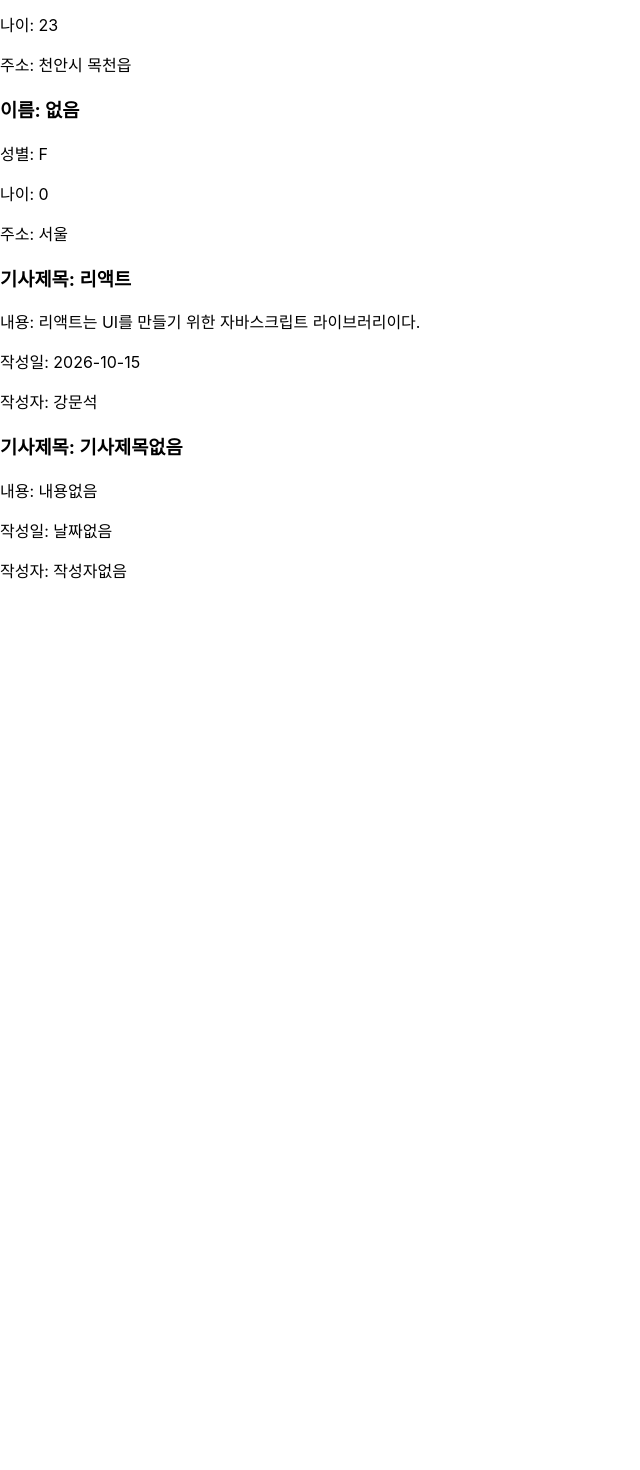
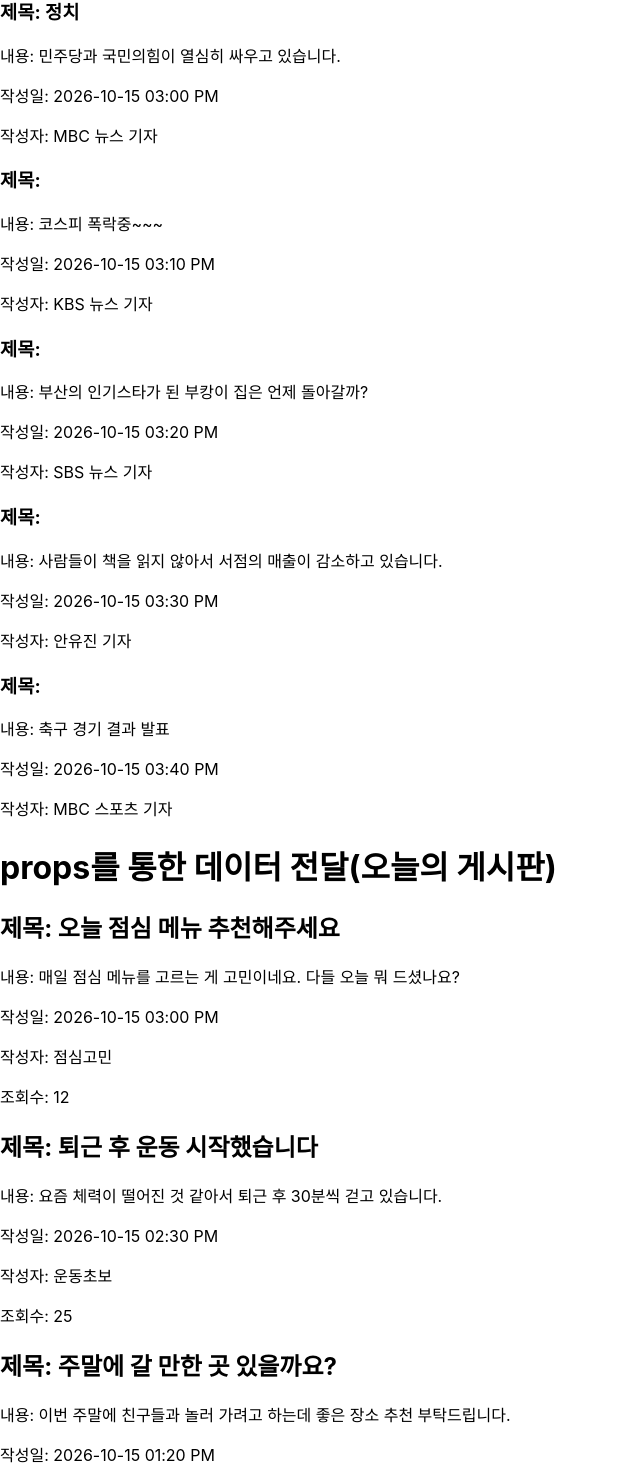
Before and after one commit to JBear-ai/human-sample-react, a React (Create React App) app: page / in a window 1280 px wide. Shown: the part 92-1562 px from the top of the page, without its empty margins (0-640 px from the left). Before the commit the page ends 800 px from the top, so only its background shows below. Built offline with nearby package versions, Linux system fonts and the light colour scheme.

Commit message:
10월 15일 오후 16:45에 작성되며 목요일 수업진도는 여기까지

```diff
--- a/src/App.js
+++ b/src/App.js
@@ -1,7 +1,129 @@
 import "./App.css";
 import React from "react";
-import WelcomeProp from "./WelcomProp";
+// import WelcomeProp from "./WelcomProp";
 import Article from "./Article";
+import BoardDto from "./BoardDto";
+
+const data = [
+  {
+    // 뉴스 데이터 'e'가 밑에 내용을 의미함
+    title: "정치",
+    content: "민주당과 국민의힘이 열심히 싸우고 있습니다.",
+    author: "MBC 뉴스 기자",
+    date: "2026-10-15 03:00 PM",
+  },
+  {
+    tutle: "경제",
+    content: "코스피 폭락중~~~",
+    author: "KBS 뉴스 기자",
+    date: "2026-10-15 03:10 PM",
+  },
+  {
+    tutle: "사회",
+    content: "부산의 인기스타가 된 부캉이 집은 언제 돌아갈까?",
+    author: "SBS 뉴스 기자",
+    date: "2026-10-15 03:20 PM",
+  },
+  {
+    tutle: "문화",
+    content: "사람들이 책을 읽지 않아서 서점의 매출이 감소하고 있습니다.",
+    author: "안유진 기자",
+    date: "2026-10-15 03:30 PM",
+  },
+  {
+    tutle: "스포츠",
+    content: "축구 경기 결과 발표",
+    author: "MBC 스포츠 기자",
+    date: "2026-10-15 03:40 PM",
+  },
+];
+
+const data2 = [
+  {
+    id: 1,
+    title: "오늘 점심 메뉴 추천해주세요",
+    content: "매일 점심 메뉴를 고르는 게 고민이네요. 다들 오늘 뭐 드셨나요?",
+    LocalDateTime: "2026-10-15 03:00 PM",
+    name: "점심고민",
+    viewCount: 12,
+  },
+  {
+    id: 2,
+    title: "퇴근 후 운동 시작했습니다",
+    content: "요즘 체력이 떨어진 것 같아서 퇴근 후 30분씩 걷고 있습니다.",
+    LocalDateTime: "2026-10-15 02:30 PM",
+    name: "운동초보",
+    viewCount: 25,
+  },
+  {
+    id: 3,
+    title: "주말에 갈 만한 곳 있을까요?",
+    content:
+      "이번 주말에 친구들과 놀러 가려고 하는데 좋은 장소 추천 부탁드립니다.",
+    LocalDateTime: "2026-10-15 01:20 PM",
+    name: "주말여행",
+    viewCount: 34,
+  },
+  {
+    id: 4,
+    title: "요즘 날씨가 많이 쌀쌀하네요",
+    content: "아침저녁으로 기온이 내려가서 이제 겉옷을 챙겨야겠어요.",
+    LocalDateTime: "2026-10-15 11:40 AM",
+    name: "가을사람",
+    viewCount: 18,
+  },
+  {
+    id: 5,
+    title: "집에서 간단하게 요리해 봤어요",
+    content: "오늘은 김치볶음밥을 만들어 먹었는데 생각보다 맛있었습니다.",
+    LocalDateTime: "2026-10-14 07:10 PM",
+    name: "자취요리사",
+    viewCount: 42,
+  },
+  {
+    id: 6,
+    title: "요즘 재미있는 드라마 추천받아요",
+    content: "퇴근하고 볼 드라마를 찾고 있습니다. 재미있는 작품 있을까요?",
+    LocalDateTime: "2026-10-14 05:30 PM",
+    name: "드라마팬",
+    viewCount: 57,
+  },
+  {
+    id: 7,
+    title: "카페에서 공부하는 게 좋네요",
+    content:
+      "집에서는 집중이 잘 안 되는데 카페에 나오니 공부가 잘되는 것 같습니다.",
+    LocalDateTime: "2026-10-14 03:15 PM",
+    name: "공부중",
+    viewCount: 21,
+  },
+  {
+    id: 8,
+    title: "새로운 취미를 찾고 있습니다",
+    content: "최근에 여유 시간이 생겨서 새로운 취미를 시작해 보려고 합니다.",
+    LocalDateTime: "2026-10-13 08:00 PM",
+    name: "취미탐색",
+    viewCount: 39,
+  },
+  {
+    id: 9,
+    title: "아침 일찍 일어나는 방법이 있을까요?",
+    content:
+      "알람을 여러 개 맞춰도 아침에 일어나기가 어렵네요. 좋은 방법 있을까요?",
+    LocalDateTime: "2026-10-13 09:20 AM",
+    name: "늦잠쟁이",
+    viewCount: 63,
+  },
+  {
+    id: 10,
+    title: "오늘 하루도 수고하셨습니다",
+    content:
+      "월요일부터 바쁘게 지냈는데 벌써 한 주의 중간이네요. 모두 힘내세요!",
+    LocalDateTime: "2026-10-12 06:40 PM",
+    name: "행복한하루",
+    viewCount: 46,
+  },
+];
 
 function App() {
   // 자바스크립은 문법 구간
@@ -16,20 +138,12 @@ function App() {
     // props를 통해 부모 컴포넌트에서 자식 컴포넌트로 데이터를 전달할 수 있다.
 
     <>
-      <WelcomeProp
-        name="강문석"
-        gender="남자"
-        age={23}
-        address="천안시 목천읍"
-      />
-      <WelcomeProp />
-      <Article
-        title="리액트"
-        content="리액트는 UI를 만들기 위한 자바스크립트 라이브러리이다."
-        date="2026-10-15"
-        author="강문석"
-      />
-      <Article />
+      <h1>props를 통한 데이터 전달(오늘의 뉴스)</h1>
+      {data && data.map((e, index) => <Article key={index} data={e} />)}
+
+      <h1>props를 통한 데이터 전달(오늘의 게시판)</h1>
+      {data2 &&
+        data2.map((board, index) => <BoardDto key={index} data2={board} />)}
     </>
   );
 }
--- a/src/Article.js
+++ b/src/Article.js
@@ -6,20 +6,31 @@
 // default 설정 사용 할 것
 // 구조 분해 사용 할것
 
-const Article = (props) => {
-  const {
-    // 구조 분해 방식 및 기본값 설정
-    title = "기사제목없음",
-    content = "내용없음",
-    date = "날짜없음",
-    author = "작성자없음",
-  } = props;
+// const Article = (props) => {
+//   const {
+//     // 구조 분해 방식 및 기본값 설정
+//     title = "기사제목없음",
+//     content = "내용없음",
+//     date = "날짜없음",
+//     author = "작성자없음",
+//   } = props;
+//   return (
+//     <>
+//       <h3>기사제목: {title}</h3>
+//       <p>내용: {content}</p>
+//       <p>작성일: {date}</p>
+//       <p>작성자: {author}</p>
+//     </>
+//   );
+// };
+
+const Article = ({ data }) => {
   return (
     <>
-      <h3>기사제목: {title}</h3>
-      <p>내용: {content}</p>
-      <p>작성일: {date}</p>
-      <p>작성자: {author}</p>
+      <h3>제목: {data.title}</h3>
+      <p>내용: {data.content}</p>
+      <p>작성일: {data.date}</p>
+      <p>작성자: {data.author}</p>
     </>
   );
 };
--- /dev/null
+++ b/src/BoardDto.js
@@ -0,0 +1,13 @@
+const BoardDto = ({ data2 }) => {
+  return (
+    <>
+      <h2>제목: {data2.title}</h2>
+      <p>내용: {data2.content}</p>
+      <p>작성일: {data2.LocalDateTime}</p>
+      <p>작성자: {data2.name}</p>
+      <p>조회수: {data2.viewCount}</p>
+    </>
+  );
+};
+
+export default BoardDto;
```
